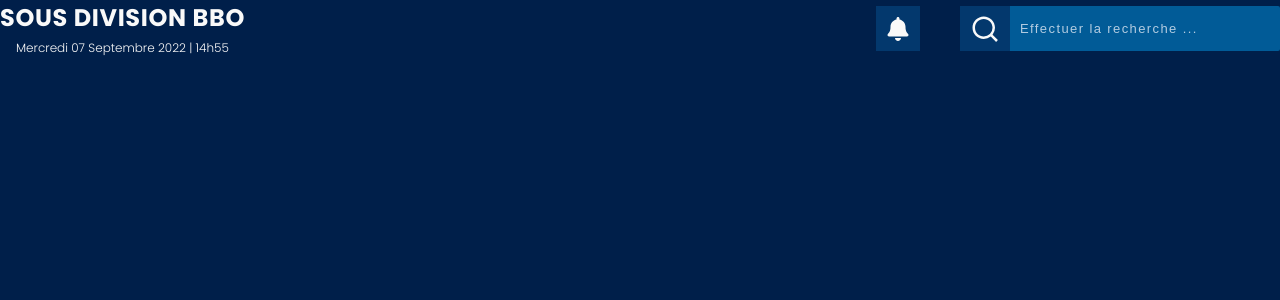
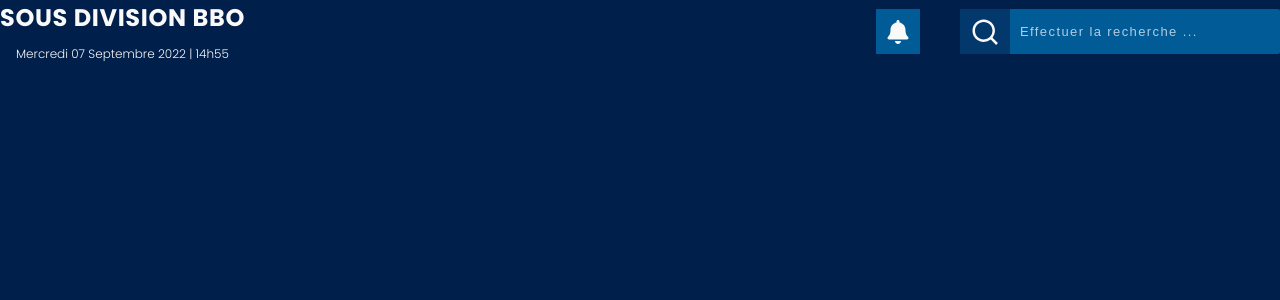
Before and after one commit to Mechack08/academic-subdivision-school-management, a React (Create React App) app: page / in a window 1280 px wide. Shown: the top 300 px of the page. Built offline with nearby package versions, Linux system fonts and the light colour scheme.

Commit message:
Ajusting some colors, gaps and sizes

```diff
--- a/src/components/Navbar/navbar.css
+++ b/src/components/Navbar/navbar.css
@@ -8,7 +8,7 @@
     display: flex;
     flex-direction: column;
     align-items: center;
-    gap: 4px;
+    gap: 1rem;
 }
 
 h1 {
@@ -30,7 +30,7 @@ span {
 }
 
 .navbar-body >span {
-    background-color: #03386d;
+    background-color: #015b97;
     margin-right: 4rem;
     font-size: 2.4rem;
     padding: 0 1rem;
```
